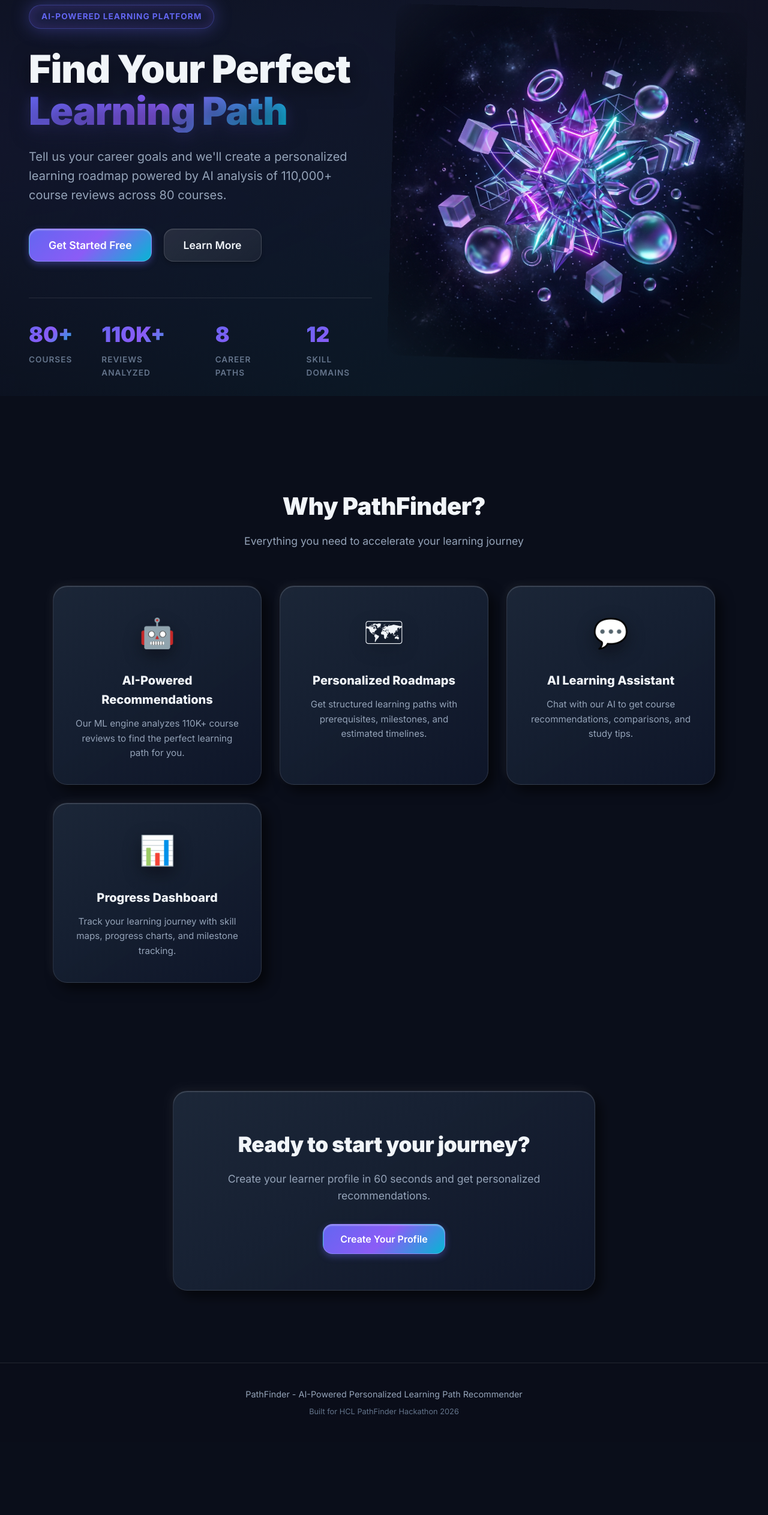
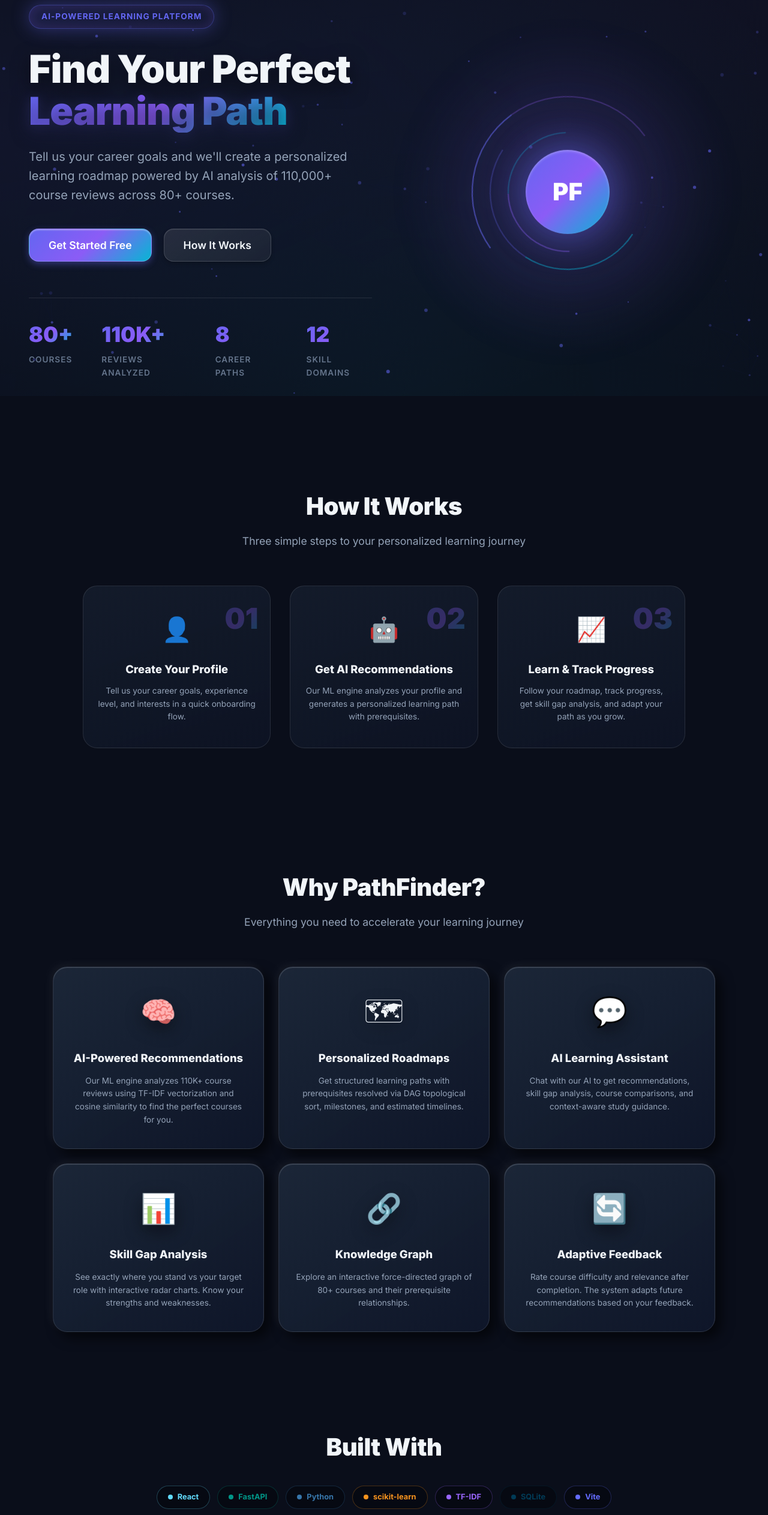
Before and after one commit to aman14code/Ai-learning-path-generator, a React (Vite) app in the folder pathfinder/frontend/: page / in a window 1280 px wide. Shown: the part 140-2665 px from the top of the page at 60% size. Before the commit the page ends 2543 px from the top, so only its background shows below. Built offline with nearby package versions, Linux system fonts and the light colour scheme; no server answers.

Commit message:
feat(landing): premium landing page with neural canvas and animations

```diff
--- a/pathfinder/frontend/src/pages/Landing.css
+++ b/pathfinder/frontend/src/pages/Landing.css
@@ -4,6 +4,17 @@
   min-height: 100vh;
   position: relative;
   overflow: hidden;
+}
+
+/* Neural Particle Canvas */
+.neural-canvas {
+  position: fixed;
+  top: 0;
+  left: 0;
+  width: 100%;
+  height: 100%;
+  z-index: 0;
+  pointer-events: none;
 }
 
 .landing-header {
@@ -106,7 +117,7 @@
   font-size: 1.1rem;
 }
 
-/* Image Container */
+/* 3D Orb Hero Graphic */
 .hero-image-container {
   flex: 1;
   display: flex;
@@ -135,17 +146,60 @@
   100% { transform: translate(-50%, -50%) scale(1.1); opacity: 1; }
 }
 
-.hero-3d-image {
-  width: 100%;
-  max-width: 600px;
-  height: auto;
+.hero-3d-graphic {
   position: relative;
+  width: 320px;
+  height: 320px;
   z-index: 2;
-  filter: drop-shadow(0 30px 40px rgba(0,0,0,0.6));
-  border-radius: 20px;
-  /* Masking out dark background to blend perfectly */
-  mask-image: radial-gradient(circle at center, black 60%, transparent 100%);
-  -webkit-mask-image: radial-gradient(circle at center, black 60%, transparent 100%);
+}
+
+.hero-orb-ring {
+  position: absolute;
+  border-radius: 50%;
+  border: 2px solid transparent;
+}
+
+.hero-orb-ring.ring-1 {
+  inset: 0;
+  border-top-color: rgba(99, 102, 241, 0.6);
+  border-right-color: rgba(139, 92, 246, 0.3);
+  animation: spin 8s linear infinite;
+}
+
+.hero-orb-ring.ring-2 {
+  inset: 30px;
+  border-bottom-color: rgba(6, 182, 212, 0.5);
+  border-left-color: rgba(99, 102, 241, 0.3);
+  animation: spin 6s linear infinite reverse;
+}
+
+.hero-orb-ring.ring-3 {
+  inset: 60px;
+  border-top-color: rgba(139, 92, 246, 0.4);
+  border-right-color: rgba(6, 182, 212, 0.3);
+  animation: spin 10s linear infinite;
+}
+
+@keyframes spin {
+  to { transform: rotate(360deg); }
+}
+
+.hero-orb-center {
+  position: absolute;
+  inset: 90px;
+  border-radius: 50%;
+  background: var(--accent-gradient);
+  display: flex;
+  align-items: center;
+  justify-content: center;
+  font-size: 2.5rem;
+  font-weight: 900;
+  color: white;
+  box-shadow:
+    0 0 60px rgba(99, 102, 241, 0.5),
+    0 0 120px rgba(139, 92, 246, 0.3),
+    inset 0 2px 4px rgba(255, 255, 255, 0.3);
+  animation: float 6s ease-in-out infinite;
 }
 
 .hero-stats {
@@ -178,6 +232,67 @@
   font-weight: 600;
 }
 
+/* ---- How It Works ---- */
+.how-it-works-section {
+  padding: 100px 48px;
+  max-width: 1100px;
+  margin: 0 auto;
+  position: relative;
+  z-index: 2;
+}
+
+.steps-flow {
+  display: grid;
+  grid-template-columns: repeat(3, 1fr);
+  gap: 32px;
+  margin-top: 48px;
+}
+
+.step-card {
+  text-align: center;
+  padding: 40px 24px;
+  background: linear-gradient(160deg, rgba(30, 41, 59, 0.5) 0%, rgba(15, 23, 42, 0.6) 100%);
+  border: 1px solid var(--border);
+  border-radius: var(--radius-xl);
+  position: relative;
+  animation: fadeIn 0.6s ease forwards;
+  opacity: 0;
+}
+
+.step-number {
+  font-size: 3rem;
+  font-weight: 900;
+  background: var(--accent-gradient);
+  -webkit-background-clip: text;
+  -webkit-text-fill-color: transparent;
+  background-clip: text;
+  opacity: 0.3;
+  position: absolute;
+  top: 16px;
+  right: 20px;
+}
+
+.step-icon {
+  font-size: 2.5rem;
+  margin-bottom: 20px;
+}
+
+.step-card h3 {
+  font-size: 1.15rem;
+  font-weight: 800;
+  margin-bottom: 10px;
+}
+
+.step-card p {
+  font-size: 0.85rem;
+  color: var(--text-secondary);
+  line-height: 1.6;
+}
+
+.step-connector {
+  display: none; /* Hidden on grid, visible via pseudo-element */
+}
+
 /* Features */
 .features-section {
   padding: 100px 48px;
@@ -204,13 +319,13 @@
 
 .features-grid {
   display: grid;
-  grid-template-columns: repeat(auto-fit, minmax(260px, 1fr));
-  gap: 30px;
+  grid-template-columns: repeat(auto-fit, minmax(320px, 1fr));
+  gap: 24px;
 }
 
 .feature-card {
   text-align: center;
-  padding: 40px 30px;
+  padding: 36px 28px;
 }
 
 .feature-icon {
@@ -225,16 +340,57 @@
 }
 
 .feature-card h3 {
-  font-size: 1.25rem;
+  font-size: 1.15rem;
   font-weight: 800;
   margin-bottom: 12px;
   color: var(--text-primary);
 }
 
 .feature-card p {
-  font-size: 0.95rem;
+  font-size: 0.85rem;
   color: var(--text-secondary);
   line-height: 1.6;
+}
+
+/* ---- Tech Stack ---- */
+.tech-stack-section {
+  padding: 60px 48px;
+  max-width: 900px;
+  margin: 0 auto;
+  position: relative;
+  z-index: 2;
+}
+
+.tech-badges {
+  display: flex;
+  flex-wrap: wrap;
+  gap: 12px;
+  justify-content: center;
+  margin-top: 32px;
+}
+
+.tech-badge {
+  display: flex;
+  align-items: center;
+  gap: 8px;
+  padding: 8px 18px;
+  border-radius: 24px;
+  border: 1px solid;
+  font-size: 0.8rem;
+  font-weight: 700;
+  background: rgba(0, 0, 0, 0.3);
+  transition: all var(--transition-fast);
+}
+
+.tech-badge:hover {
+  transform: translateY(-2px);
+  background: rgba(0, 0, 0, 0.5);
+}
+
+.tech-dot {
+  width: 8px;
+  height: 8px;
+  border-radius: 50%;
 }
 
 /* CTA */
@@ -286,7 +442,7 @@
 
 @media (max-width: 1024px) {
   .hero-3d-split {
-    flex-direction: column-reverse;
+    flex-direction: column;
     text-align: center;
     padding: 40px 24px;
   }
@@ -299,12 +455,23 @@
   .hero-stats {
     justify-content: center;
   }
-  .hero-3d-image {
-    max-width: 400px;
+  .hero-3d-graphic {
+    width: 240px;
+    height: 240px;
     margin-bottom: 40px;
   }
+  .hero-orb-center {
+    inset: 60px;
+    font-size: 2rem;
+  }
+  .hero-orb-ring.ring-2 { inset: 20px; }
+  .hero-orb-ring.ring-3 { inset: 40px; }
   .hero-title {
     font-size: 3rem;
+  }
+  .steps-flow {
+    grid-template-columns: 1fr;
+    gap: 20px;
   }
 }
 
@@ -313,4 +480,7 @@
   .hero-actions { flex-direction: column; }
   .hero-stats { flex-wrap: wrap; gap: 24px; }
   .features-section { padding: 60px 24px; }
+  .features-grid { grid-template-columns: 1fr; }
+  .how-it-works-section { padding: 60px 24px; }
+  .tech-stack-section { padding: 40px 24px; }
 }
--- a/pathfinder/frontend/src/pages/Landing.jsx
+++ b/pathfinder/frontend/src/pages/Landing.jsx
@@ -1,26 +1,116 @@
 import { useNavigate } from 'react-router-dom';
+import { useEffect, useRef } from 'react';
 import './Landing.css';
+
+/* ---- Neural Particle Canvas Background ---- */
+function NeuralParticles() {
+  const canvasRef = useRef(null);
+
+  useEffect(() => {
+    const canvas = canvasRef.current;
+    if (!canvas) return;
+    const ctx = canvas.getContext('2d');
+    let animFrame;
+    let particles = [];
+
+    function resize() {
+      canvas.width = window.innerWidth;
+      canvas.height = window.innerHeight;
+    }
+    resize();
+    window.addEventListener('resize', resize);
+
+    // Create particles
+    const count = Math.min(80, Math.floor(window.innerWidth / 18));
+    for (let i = 0; i < count; i++) {
+      particles.push({
+        x: Math.random() * canvas.width,
+        y: Math.random() * canvas.height,
+        vx: (Math.random() - 0.5) * 0.4,
+        vy: (Math.random() - 0.5) * 0.4,
+        r: Math.random() * 2 + 1,
+        alpha: Math.random() * 0.5 + 0.1,
+      });
+    }
+
+    function draw() {
+      ctx.clearRect(0, 0, canvas.width, canvas.height);
+
+      // Update and draw particles
+      for (const p of particles) {
+        p.x += p.vx;
+        p.y += p.vy;
+        if (p.x < 0) p.x = canvas.width;
+        if (p.x > canvas.width) p.x = 0;
+        if (p.y < 0) p.y = canvas.height;
+        if (p.y > canvas.height) p.y = 0;
+
+        ctx.beginPath();
+        ctx.arc(p.x, p.y, p.r, 0, Math.PI * 2);
+        ctx.fillStyle = `rgba(99, 102, 241, ${p.alpha})`;
+        ctx.fill();
+      }
+
+      // Draw connections
+      for (let i = 0; i < particles.length; i++) {
+        for (let j = i + 1; j < particles.length; j++) {
+          const dx = particles[i].x - particles[j].x;
+          const dy = particles[i].y - particles[j].y;
+          const dist = Math.sqrt(dx * dx + dy * dy);
+          if (dist < 150) {
+            ctx.beginPath();
+            ctx.moveTo(particles[i].x, particles[i].y);
+            ctx.lineTo(particles[j].x, particles[j].y);
+            ctx.strokeStyle = `rgba(99, 102, 241, ${0.08 * (1 - dist / 150)})`;
+            ctx.lineWidth = 0.5;
+            ctx.stroke();
+          }
+        }
+      }
+
+      animFrame = requestAnimationFrame(draw);
+    }
+    draw();
+
+    return () => {
+      cancelAnimationFrame(animFrame);
+      window.removeEventListener('resize', resize);
+    };
+  }, []);
+
+  return <canvas ref={canvasRef} className="neural-canvas" />;
+}
 
 const FEATURES = [
   {
-    icon: '\u{1F916}',
+    icon: '\u{1F9E0}',
     title: 'AI-Powered Recommendations',
-    desc: 'Our ML engine analyzes 110K+ course reviews to find the perfect learning path for you.',
+    desc: 'Our ML engine analyzes 110K+ course reviews using TF-IDF vectorization and cosine similarity to find the perfect courses for you.',
   },
   {
     icon: '\u{1F5FA}',
     title: 'Personalized Roadmaps',
-    desc: 'Get structured learning paths with prerequisites, milestones, and estimated timelines.',
+    desc: 'Get structured learning paths with prerequisites resolved via DAG topological sort, milestones, and estimated timelines.',
   },
   {
     icon: '\u{1F4AC}',
     title: 'AI Learning Assistant',
-    desc: 'Chat with our AI to get course recommendations, comparisons, and study tips.',
+    desc: 'Chat with our AI to get recommendations, skill gap analysis, course comparisons, and context-aware study guidance.',
   },
   {
     icon: '\u{1F4CA}',
-    title: 'Progress Dashboard',
-    desc: 'Track your learning journey with skill maps, progress charts, and milestone tracking.',
+    title: 'Skill Gap Analysis',
+    desc: 'See exactly where you stand vs your target role with interactive radar charts. Know your strengths and weaknesses.',
+  },
+  {
+    icon: '\u{1F517}',
+    title: 'Knowledge Graph',
+    desc: 'Explore an interactive force-directed graph of 80+ courses and their prerequisite relationships.',
+  },
+  {
+    icon: '\u{1F504}',
+    title: 'Adaptive Feedback',
+    desc: 'Rate course difficulty and relevance after completion. The system adapts future recommendations based on your feedback.',
   },
 ];
 
@@ -31,11 +121,29 @@
   { value: '12', label: 'Skill Domains' },
 ];
 
+const STEPS = [
+  { num: '01', title: 'Create Your Profile', desc: 'Tell us your career goals, experience level, and interests in a quick onboarding flow.', icon: '👤' },
+  { num: '02', title: 'Get AI Recommendations', desc: 'Our ML engine analyzes your profile and generates a personalized learning path with prerequisites.', icon: '🤖' },
+  { num: '03', title: 'Learn & Track Progress', desc: 'Follow your roadmap, track progress, get skill gap analysis, and adapt your path as you grow.', icon: '📈' },
+];
+
+const TECH_STACK = [
+  { name: 'React', color: '#61DAFB' },
+  { name: 'FastAPI', color: '#009688' },
+  { name: 'Python', color: '#3776AB' },
+  { name: 'scikit-learn', color: '#F7931E' },
+  { name: 'TF-IDF', color: '#9966FF' },
+  { name: 'SQLite', color: '#003B57' },
+  { name: 'Vite', color: '#646CFF' },
+  { name: 'Canvas API', color: '#FF6384' },
+];
+
 export default function Landing() {
   const navigate = useNavigate();
 
   return (
     <div className="landing">
+      <NeuralParticles />
       <div className="bg-mesh" />
 
       {/* Header */}
@@ -56,14 +164,14 @@
           </h1>
           <p className="hero-subtitle">
             Tell us your career goals and we'll create a personalized learning roadmap
-            powered by AI analysis of 110,000+ course reviews across 80 courses.
+            powered by AI analysis of 110,000+ course reviews across 80+ courses.
           </p>
           <div className="hero-actions">
             <button className="btn btn-primary btn-lg" onClick={() => navigate('/onboarding')}>
               Get Started Free
             </button>
-            <button className="btn btn-secondary btn-lg" onClick={() => document.getElementById('features').scrollIntoView({ behavior: 'smooth' })}>
-              Learn More
+            <button className="btn btn-secondary btn-lg" onClick={() => document.getElementById('how-it-works').scrollIntoView({ behavior: 'smooth' })}>
+              How It Works
             </button>
           </div>
 
@@ -79,7 +187,31 @@
 
         <div className="hero-image-container">
           <div className="hero-glow-orb"></div>
-          <img src="/hero.jpg" alt="3D Crystal AI Core" className="hero-3d-image float-intense-anim" />
+          <div className="hero-3d-graphic">
+            <div className="hero-orb-ring ring-1" />
+            <div className="hero-orb-ring ring-2" />
+            <div className="hero-orb-ring ring-3" />
+            <div className="hero-orb-center">
+              <span>PF</span>
+            </div>
+          </div>
+        </div>
+      </section>
+
+      {/* How It Works */}
+      <section id="how-it-works" className="how-it-works-section">
+        <h2 className="section-title">How It Works</h2>
+        <p className="section-subtitle">Three simple steps to your personalized learning journey</p>
+        <div className="steps-flow">
+          {STEPS.map((step, i) => (
+            <div key={step.num} className="step-card" style={{ animationDelay: `${i * 0.15}s` }}>
+              <div className="step-number">{step.num}</div>
+              <div className="step-icon">{step.icon}</div>
+              <h3>{step.title}</h3>
+              <p>{step.desc}</p>
+              {i < STEPS.length - 1 && <div className="step-connector" />}
+            </div>
+          ))}
         </div>
       </section>
 
@@ -98,11 +230,24 @@
         </div>
       </section>
 
+      {/* Tech Stack */}
+      <section className="tech-stack-section">
+        <h2 className="section-title">Built With</h2>
+        <div className="tech-badges">
+          {TECH_STACK.map(t => (
+            <div key={t.name} className="tech-badge" style={{ borderColor: t.color + '44', color: t.color }}>
+              <span className="tech-dot" style={{ background: t.color }} />
+              {t.name}
+            </div>
+          ))}
+        </div>
+      </section>
+
       {/* CTA */}
       <section className="cta-section">
         <div className="cta-card premium-3d-card float-anim">
           <h2>Ready to start your journey?</h2>
-          <p>Create your learner profile in 60 seconds and get personalized recommendations.</p>
+          <p>Create your learner profile in 60 seconds and get personalized AI-powered recommendations.</p>
           <button className="btn btn-primary btn-lg" onClick={() => navigate('/onboarding')}>
             Create Your Profile
           </button>
@@ -110,8 +255,8 @@
       </section>
 
       <footer className="landing-footer">
-        <p>PathFinder - AI-Powered Personalized Learning Path Recommender</p>
-        <p className="text-muted">Built for HCL PathFinder Hackathon 2026</p>
+        <p>PathFinder — AI-Powered Personalized Learning Path Recommender</p>
+        <p className="text-muted">Built for HCLTech AMPlified Season 1 — 2026 | Team MIET-4</p>
       </footer>
     </div>
   );
```
